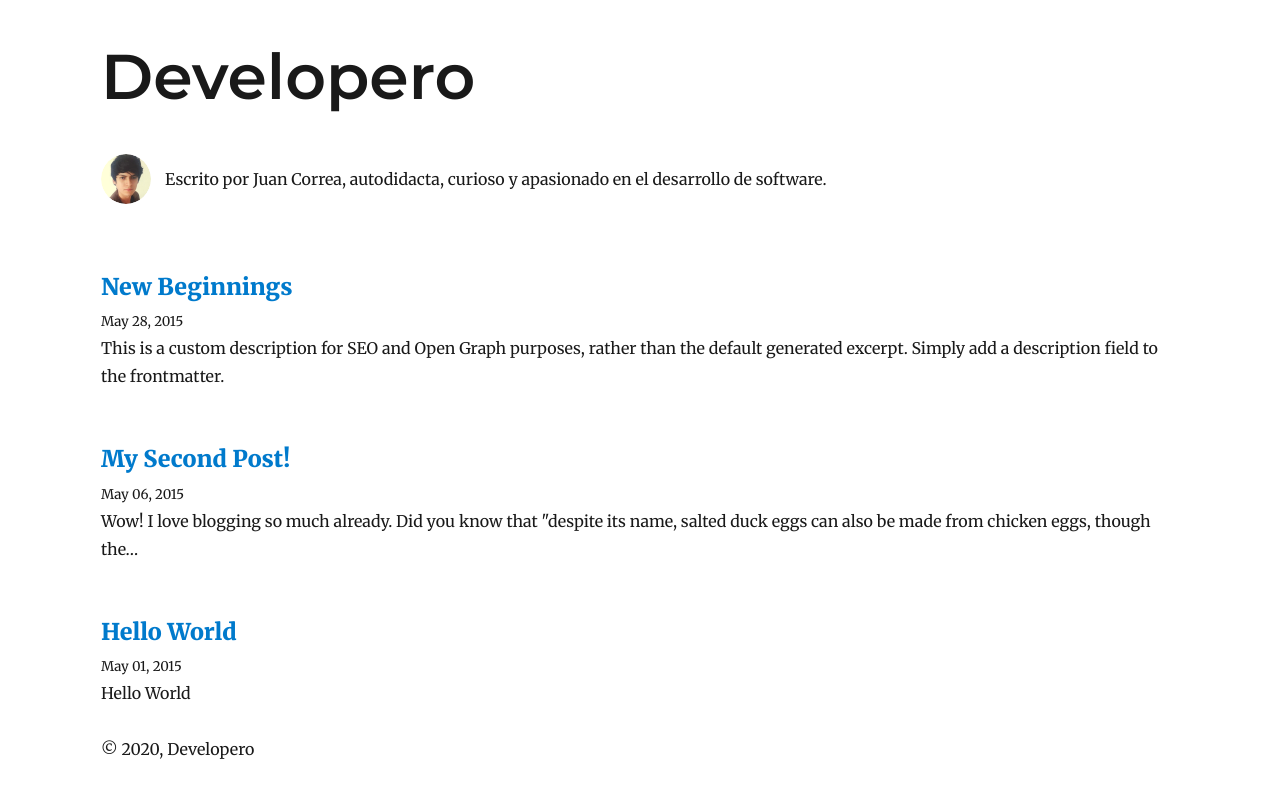
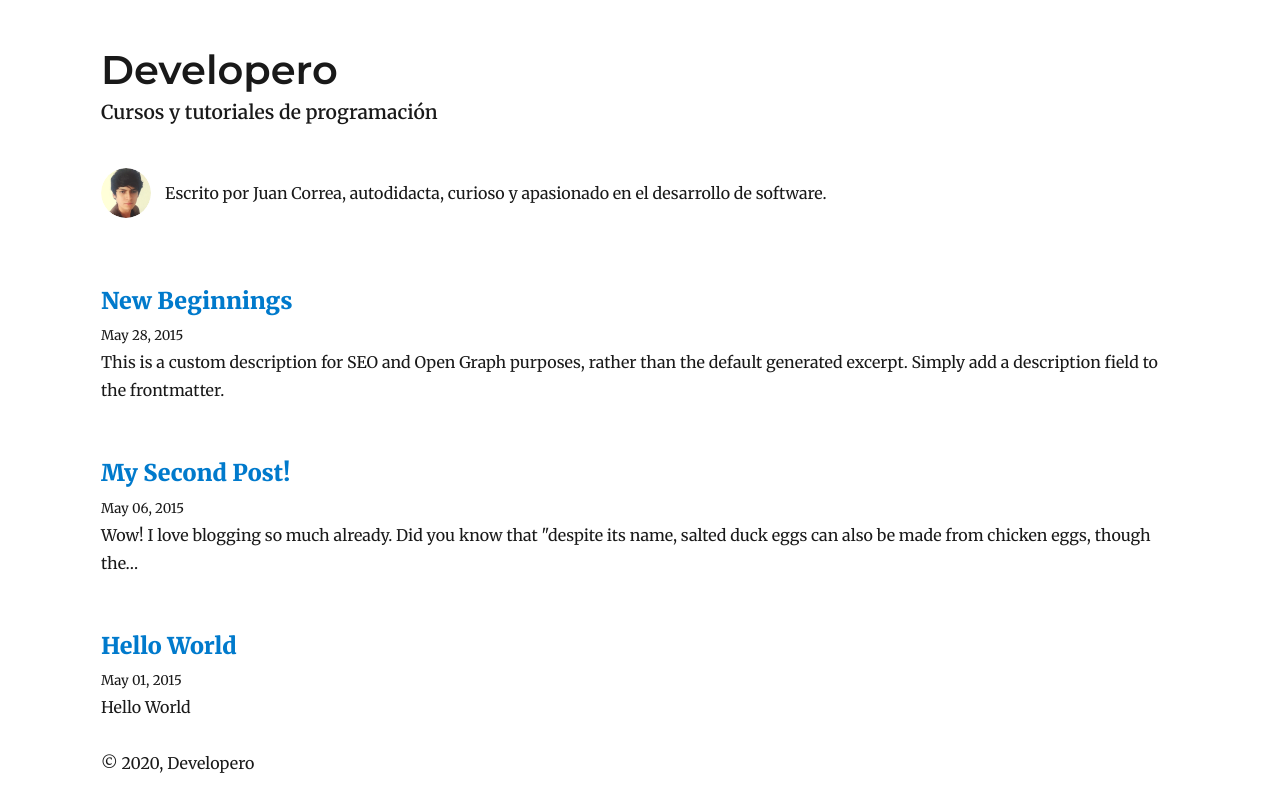
Before and after one commit to Developero-oficial/blog, a Gatsby site: page / in a window 1280 px wide. Built offline with nearby package versions, Linux system fonts and the light colour scheme; Gatsby itself is replaced by a stand-in of ours; some packages are replaced by stand-ins of ours.

Commit message:
subtitle added and header updated

```diff
--- a/gatsby-config.js
+++ b/gatsby-config.js
@@ -1,6 +1,7 @@
 module.exports = {
   siteMetadata: {
     title: `Developero`,
+    subtitle: `Cursos y tutoriales de programación`,
     author: {
       name: `Juan Correa`,
       summary: `autodidacta, curioso y apasionado en el desarrollo de software`,
--- a/src/components/layout.js
+++ b/src/components/layout.js
@@ -3,18 +3,19 @@ import { Link } from "gatsby"
 
 import { rhythm, scale } from "../utils/typography"
 
-const Layout = ({ location, title, children }) => {
+const Layout = ({ location, title, subtitle, children }) => {
   const rootPath = `${__PATH_PREFIX__}/`
   let header
 
   if (location.pathname === rootPath) {
     header = (
+      <>
         <h1
           style={{
-          ...scale(1.5),
-          marginBottom: rhythm(1.5),
+            ...scale(1),
             fontWeight: '600',
             marginTop: 0,
+            marginBottom: 0,
           }}
         >
           <Link
@@ -27,12 +28,23 @@ const Layout = ({ location, title, children }) => {
             {title}
           </Link>
         </h1>
+        <h2 style={{
+          marginTop: 0,
+          marginBottom: 0,
+          marginBottom: rhythm(1.5),
+          fontWeight: '600',
+          ...scale(0.2),
+        }}>
+          {subtitle}
+        </h2>
+      </>
     )
   } else {
     header = (
       <h3
         style={{
           fontFamily: `Montserrat, sans-serif`,
+          fontWeight: '600',
           marginTop: 0,
         }}
       >
--- a/src/pages/index.tsx
+++ b/src/pages/index.tsx
@@ -31,12 +31,12 @@ type Data = {
 }
 
 const BlogIndex = ({ data, location }: PageProps<Data>) => {
-  const siteTitle = data.site.siteMetadata.title
+  const { title, subtitle } = data.site.siteMetadata
   const posts = data.allMarkdownRemark.edges
 
   return (
-    <Layout location={location} title={siteTitle}>
-      <SEO title="All posts" />
+    <Layout location={location} title={title} subtitle={subtitle}>
+      <SEO title="Blog" />
       <Bio />
       {posts.map(({ node }) => {
         const title = node.frontmatter.title || node.fields.slug
@@ -75,6 +75,7 @@ export const pageQuery = graphql`
     site {
       siteMetadata {
         title
+        subtitle
       }
     }
     allMarkdownRemark(sort: { fields: [frontmatter___date], order: DESC }) {
```
Lines whose indentation alone changed are shown as unchanged.
